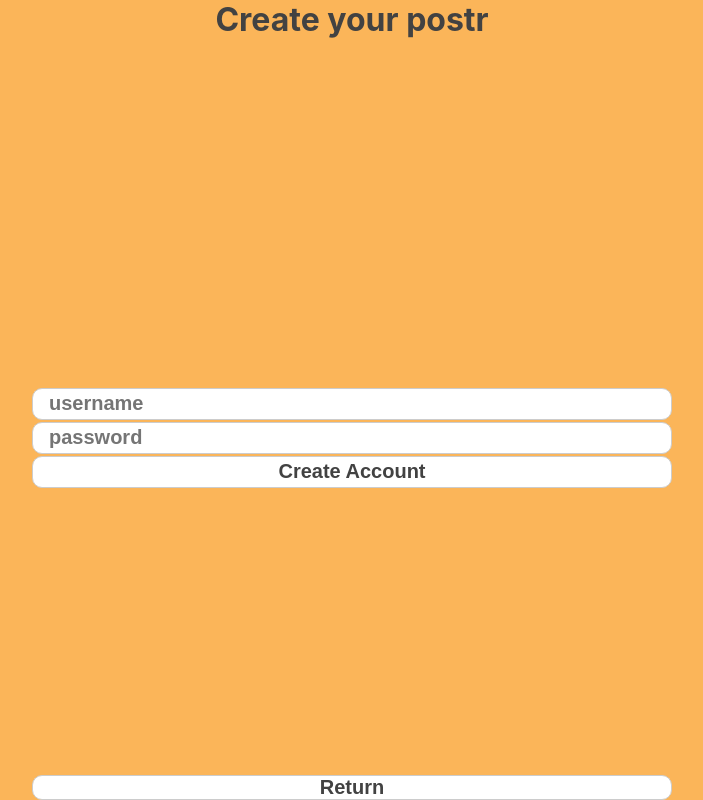
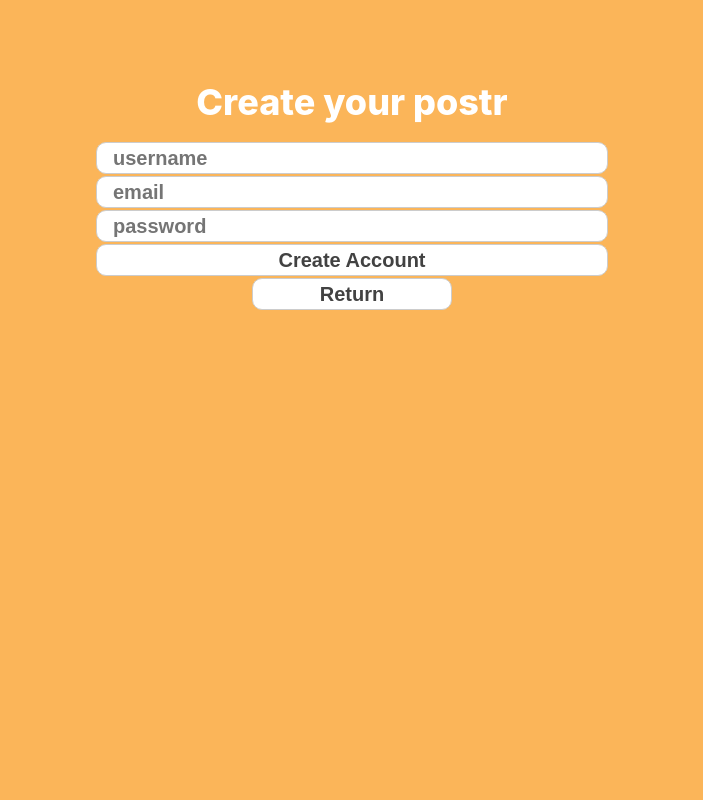
Before and after one commit to Nicolas7Chaves/moody, a React (Create React App) app in the folder frontend/: page / in a window 1280 px wide. Both pictures are taken after typing "name@example.com", "Sample123" into the empty fields and a click on the button "Create Account". Shown: the whole page, without its empty margins (288-991 px from the left). Built offline with nearby package versions, Linux system fonts and the light colour scheme.

Commit message:
fix spacing for height elements logged in

```diff
--- a/frontend/src/components/CreateAccount.js
+++ b/frontend/src/components/CreateAccount.js
@@ -1,5 +1,7 @@
 import { useNavigate } from 'react-router-dom';
 import { getAuth, createUserWithEmailAndPassword } from "firebase/auth";
+import { doc, setDoc, getFirestore } from "firebase/firestore"; // Import Firestore functions
+
 import './styles.scss';
 
 function CreateAccount() {
@@ -7,15 +9,25 @@ function CreateAccount() {
 
     const handleSubmit = async (e) => {
         e.preventDefault();
+        const username = e.target.elements.username.value;
         const email = e.target.elements.email.value;
         const password = e.target.elements.password.value;
         const auth = getAuth();
-        console.log(auth)
+        const db = getFirestore();  // Initialize Firestore
 
         try {
-            await createUserWithEmailAndPassword(auth, email, password);
+            // Create user with email and password
+            const userCredential = await createUserWithEmailAndPassword(auth, email, password);
+            const user = userCredential.user;  // Get the user record from the authentication module
+
+            // Save additional user info in Firestore
+            await setDoc(doc(db, "users", user.uid), {
+                username: username,
+                email: email  // Optionally store the email as well in Firestore
+            });
+
             console.log("Account creation successful");
-            navigate('/');
+            navigate('/');  // Redirect the user after successful account creation
         } catch (error) {
             console.error("Error creating account:", error.message);
         }
@@ -29,11 +41,12 @@ function CreateAccount() {
         <div className='create-account'>
             <h1 className='create-account__title'>Create your postr</h1>
             <form className='create-account__form' onSubmit={handleSubmit}>
-                <input className='create-account__input' name="email" type="email" placeholder="username" />
-                <input className='create-account__input' name="password" type="password" placeholder="password" />
+                <input className='create-account__input' name="username" type="text" placeholder="username" required />
+                <input className='create-account__input' name="email" type="email" placeholder="email" required />
+                <input className='create-account__input' name="password" type="password" placeholder="password" required />
                 <button className='create-account__button' type='submit'>Create Account</button>
             </form>
-                <button className='create-account__return' onClick={goBack}>Return</button>
+            <button className='create-account__return' onClick={goBack}>Return</button>
         </div>
     );
 }
--- a/frontend/src/components/Home.js
+++ b/frontend/src/components/Home.js
@@ -1,6 +1,7 @@
 import React, { useEffect, useState } from 'react';
 import { onAuthStateChanged } from 'firebase/auth';
 import { auth } from '../firebase-config';
+import { doc, getDoc, getFirestore } from "firebase/firestore";
 import LogOut from './LogOut';
 import './styles.scss';
 import Post from './Post';
@@ -11,10 +12,18 @@ function Home() {
     const [userName, setUserName] = useState('');
 
     useEffect(() => {
-        const unsubscribe = onAuthStateChanged(auth, (user) => {
+        const db = getFirestore();
+        const unsubscribe = onAuthStateChanged(auth, async (user) => {
             console.log(user);
             if (user) {
-                setUserName(user.displayName || user.email || "User");
+                const userRef = doc(db, "users", user.uid);
+                const userDoc = await getDoc(userRef);
+                if (userDoc.exists()) {
+                    const userData = userDoc.data();
+                    setUserName(userData.username || user.email);
+                } else {
+                    setUserName(user.email || "User");
+                }
             } else {
                 setUserName('');
             }
--- a/frontend/src/components/LogIn.js
+++ b/frontend/src/components/LogIn.js
@@ -26,10 +26,8 @@ function LogIn() {
     return (
         <section className='log-in'>
             <img className='log-in__logo' src={logo} />
-            <h1 className='log-in__title'>log In
-            </h1>
             <form className='log-in__form' onSubmit={handleSubmit}>
-                <input className='log-in__input' name='email' type="email" placeholder="email" />
+                <input className='log-in__input' name='email' type="email" placeholder="username" />
                 <input className='log-in__input' name='password' type="password" placeholder="password" />
                 <button className='log-in__button' type='submit'>
                     Sign In
--- a/frontend/src/components/styles.scss
+++ b/frontend/src/components/styles.scss
@@ -15,15 +15,18 @@
         justify-content: center;
         display: flex;
         color: $clr-accent;
+        height: auto;
     }
 
     &__post {
+        height: 10rem;
         margin: 20px;
         padding: 20px;
         border: 1px solid #ccc;
         border-radius: 5px;
         display: flex;
         flex-direction: column;
+
     }
 
     &__user {
@@ -39,6 +42,8 @@
 
     &__date {
         color: #53535350;
+        display: flex;
+        align-items: flex-end;
     }
 
     &__delete {
@@ -47,6 +52,7 @@
         border: 1px;
         border-radius: 5px;
         padding: .5rem;
+        height: auto;
 
         &:hover {
             background-color: rgba(246, 102, 102, 0.523);
@@ -55,6 +61,7 @@
 }
 
 .posting {
+    height: auto;
     margin: 2rem;
     display: flex;
     flex-direction: column;
@@ -62,6 +69,7 @@
     &__form {
         display: flex;
         flex-direction: column;
+        height: auto;
     }
 
     &__textarea {
@@ -73,6 +81,17 @@
         height: 10rem;
         align-items: center;
         font-size: $fs-h3;
+        border-radius: 10px;
+        border: 0.5px solid #ccc;
+        font-size: $fs-h3;
+        box-sizing: border-box;
+        outline: none;
+
+        &:focus {
+            border-color: #afafaf;
+            border: 1px solid;
+            box-shadow: 0 0 0 2px rgba(255, 255, 255, 0.5);
+        }
     }
 
     &__button {
@@ -86,6 +105,8 @@
         border: .5px solid black;
         cursor: pointer;
         background-color: $clr-button;
+        height: auto;
+
     }
 
     &__button:hover {
@@ -102,6 +123,7 @@
     align-items: baseline;
     padding-top: .5rem;
     padding-bottom: .5rem;
+    height: auto;
 
     &__divide {
         display: flex;
@@ -131,6 +153,7 @@
     color: $clr-light;
     border: none;
     width: 35px;
+    height: auto;
 
     &:hover {
         border-radius: 10px;
@@ -144,6 +167,7 @@
     flex-direction: column;
 
     &__welcome {
+        height: auto;
         margin-left: $side-margin;
         font-size: $fs-h3;
     }
@@ -154,7 +178,7 @@
     margin: auto;
     justify-content: space-between;
     max-width: 40rem;
-
+    height: auto;
 
     &__button {
         padding: .5rem;
@@ -184,7 +208,6 @@
     flex-direction: column;
     align-items: center;
     justify-content: center;
-    padding: 20px;
 
     &__form {
         display: flex;
@@ -201,6 +224,7 @@
             width: 90%;
         }
 
+        max-width: 32rem;
         font-weight: $fw-bold;
         font-size: $fs-h3;
         width: 50%;
@@ -238,6 +262,7 @@
     &__logo {
         width: 350px;
         height: auto;
+
         @include phone {
             width: 250px;
         }
@@ -282,12 +307,24 @@
     flex-direction: column;
     align-items: center;
     gap: .125rem;
+
+    &__title {
+        height: auto;
+        margin-top: 5rem;
+        margin-bottom: 1rem;
+        color: $clr-light;
+        font-size: $fs-h2;
+        font-weight: $fw-bold;
+    }
+
     &__form {
         display: flex;
         flex-direction: column;
         align-items: center;
         width: 100%;
         gap: 0.125rem;
+        height: auto;
+
         @include phone {
             width: 70%;
         }
@@ -300,6 +337,7 @@
             width: 90%;
         }
 
+        max-width: 32rem;
         font-weight: $fw-bold;
         font-size: $fs-h3;
         width: 50%;
@@ -322,12 +360,15 @@
         cursor: pointer;
         transition: color 0.3s ease-in-out;
         background-color: $clr-light;
+
         &:hover {
             color: $clr-accent;
         }
     }
 
     &__return {
+        width: 200px;
+
         @include phone {
             width: 30%;
         }
```
